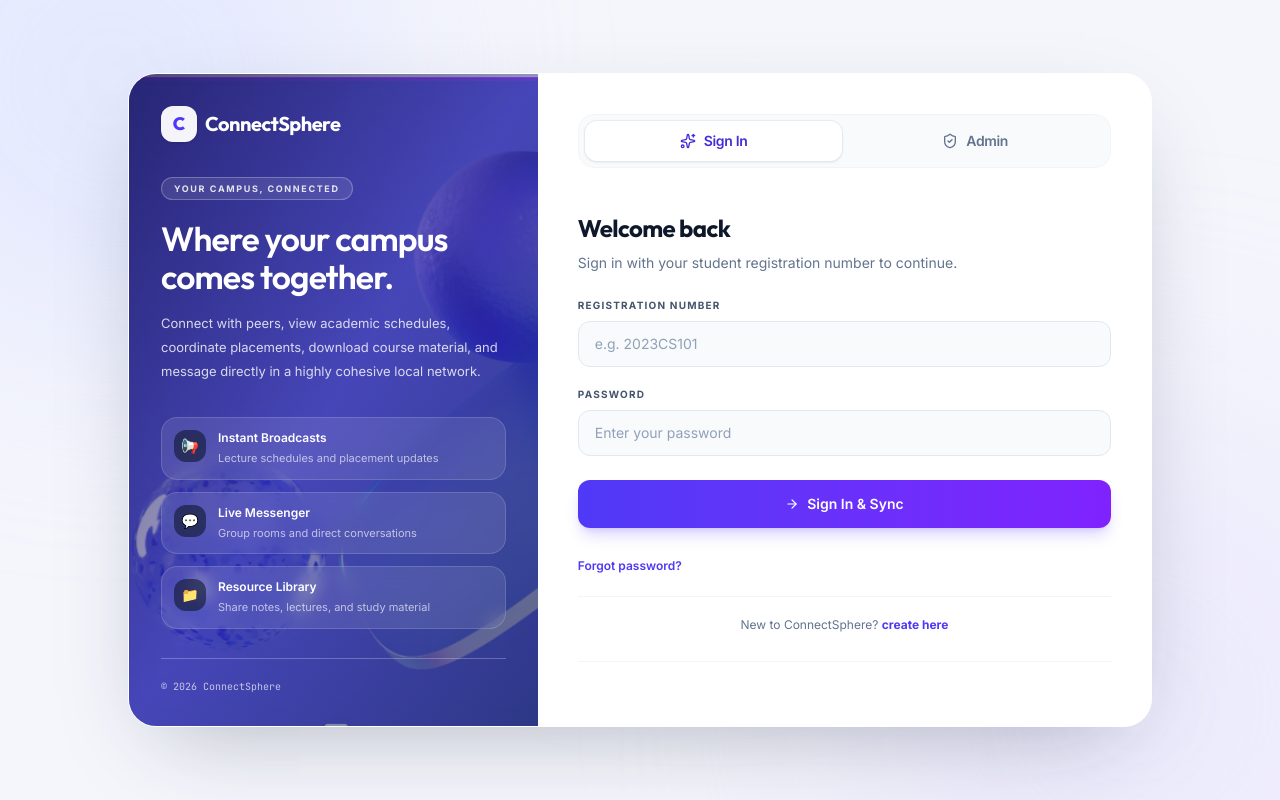
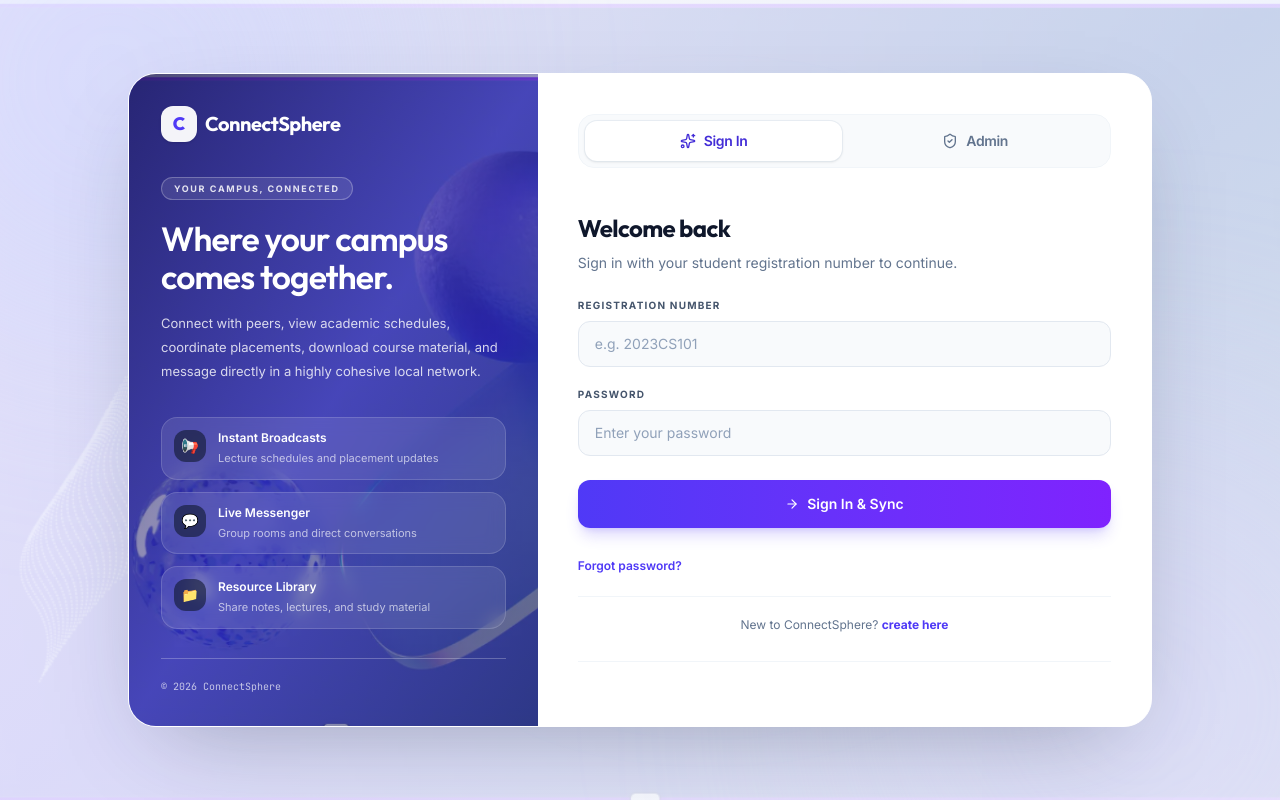
Before and after one commit to Rishit-Ranjan/Connect_Sphere, a React (Vite) app in the folder frontend/: page / in a window 1280 px wide. Built offline with nearby package versions, Linux system fonts and the light colour scheme; no server answers.

Commit message:
Added the artwork as a subtle full-page background behind the card and added a smooth hover lift with a deeper shadow.

```diff
--- a/frontend/src/components/LoginView.jsx
+++ b/frontend/src/components/LoginView.jsx
@@ -122,13 +122,20 @@ export default function LoginView() {
 
   return (
     <div className="min-h-screen flex items-center justify-center bg-[#f5f6fc] p-3 sm:p-6 relative overflow-hidden font-sans">
+      <img
+        src="/welcome-background.png"
+        alt=""
+        aria-hidden="true"
+        className="absolute inset-0 h-full w-full object-cover opacity-35 pointer-events-none"
+      />
+      <div className="absolute inset-0 bg-gradient-to-br from-white/55 via-indigo-50/50 to-slate-50/65 pointer-events-none" />
       <div className="absolute inset-0 pointer-events-none overflow-hidden">
         <div className="absolute -top-48 -left-40 w-[34rem] h-[34rem] rounded-full bg-indigo-200/35 blur-[110px]" />
         <div className="absolute -bottom-52 -right-40 w-[38rem] h-[38rem] rounded-full bg-violet-200/35 blur-[120px]" />
         <div className="absolute top-1/3 right-1/3 w-72 h-72 rounded-full bg-sky-100/50 blur-[100px]" />
       </div>
 
-      <div className="w-full max-w-5xl grid md:grid-cols-5 bg-white border border-white rounded-[1.75rem] shadow-[0_32px_90px_-35px_rgba(30,41,59,0.35)] overflow-hidden relative z-10">
+      <div className="w-full max-w-5xl grid md:grid-cols-5 bg-white border border-white rounded-[1.75rem] shadow-[0_32px_90px_-35px_rgba(30,41,59,0.35)] overflow-hidden relative z-10 transition-[transform,box-shadow] duration-300 ease-out hover:-translate-y-1 hover:shadow-[0_40px_100px_-30px_rgba(30,41,59,0.42)] motion-reduce:transition-none motion-reduce:hover:transform-none">
         <div
           className="flex h-44 shrink-0 md:min-h-[650px] md:h-full md:col-span-2 text-slate-100 p-5 sm:p-6 lg:p-8 flex-col justify-between relative overflow-hidden"
         >
```
Also changed, not shown: frontend/public/welcome-background.png (added).
